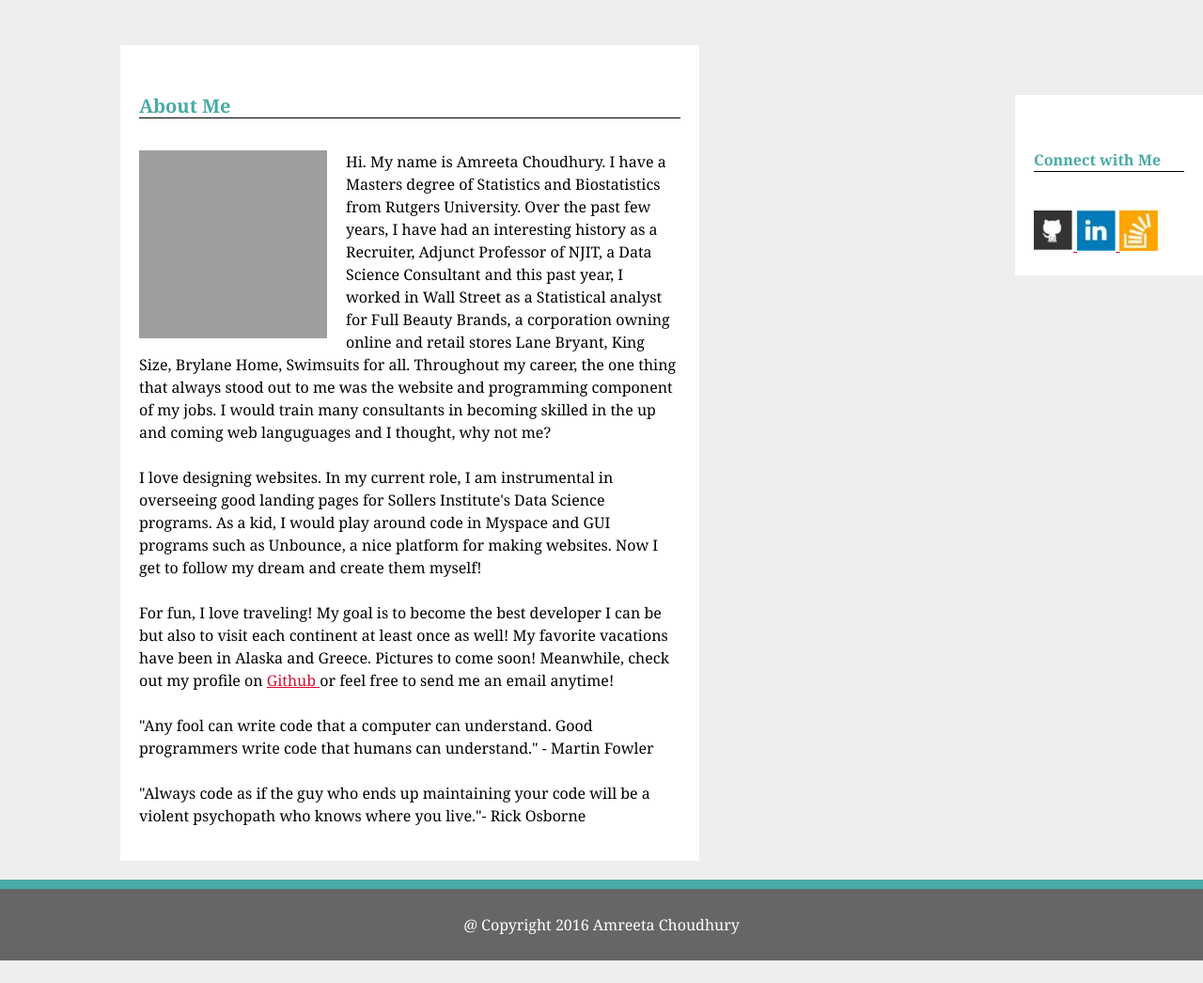
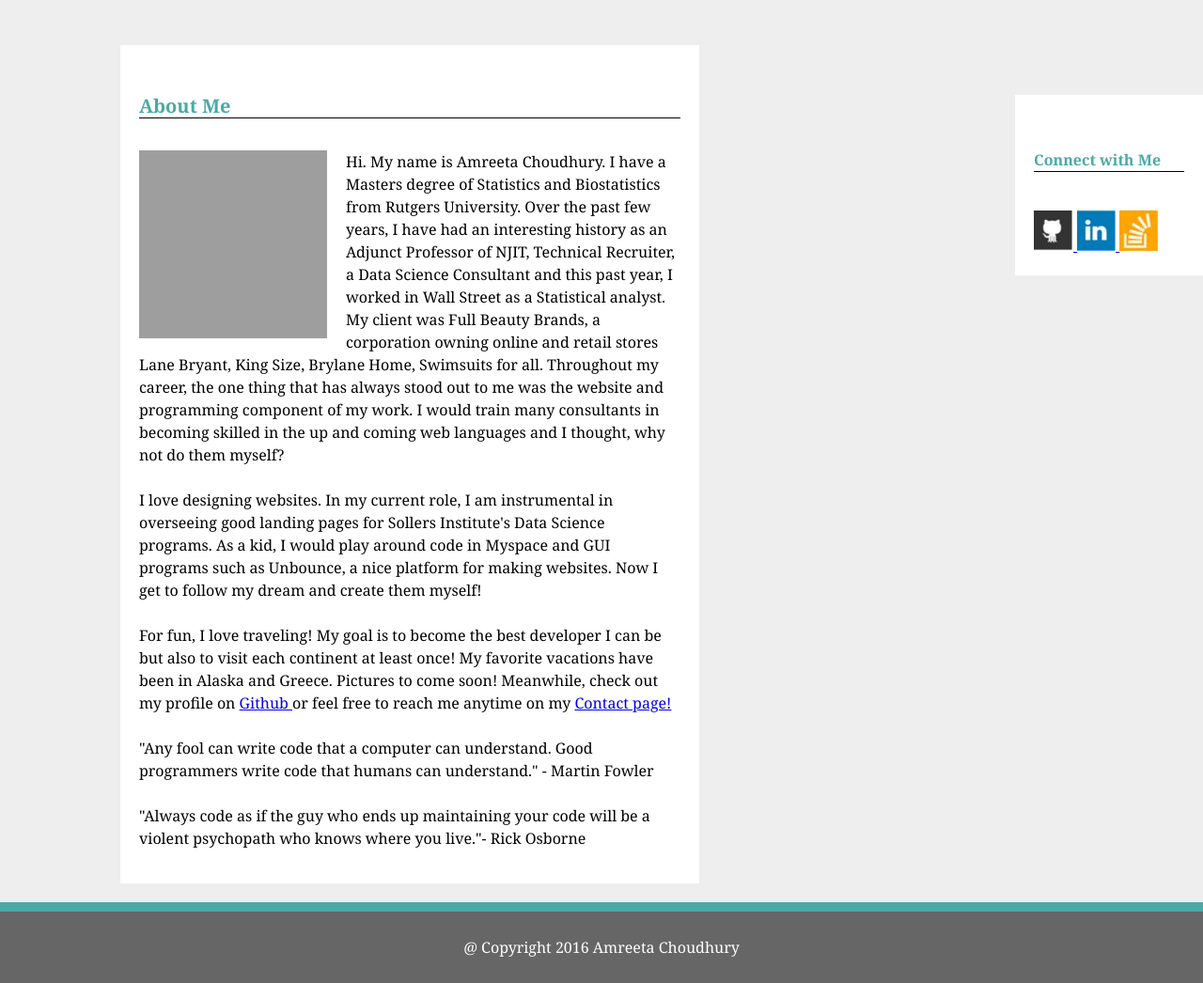
Before and after one commit to amreetac/Basic-Portfolio, a PHP site: page / in a window 1280 px wide. Shown: the part 89-1135 px from the top of the page at 94% size. Before the commit the page ends 1111 px from the top, so only its background shows below. Run offline with PHP 8.4, Linux system fonts and the light colour scheme; grey boxes are pictures that could not be loaded.

Commit message:
Added content

```diff
--- a/assets/css/style.css
+++ b/assets/css/style.css
@@ -24,8 +24,12 @@ h6 {
      font-size: 16px;
 }
 
-a {
+a:hover {
     color: #d21034;
+  text-decoration: underline;
+  font-size: 16px;
+}
+
 }
 
 }
--- a/index.html
+++ b/index.html
@@ -62,7 +62,8 @@
     Masters degree of Statistics and Biostatistics
     from Rutgers University. Over the past few
     years, I have had an interesting history
-    as a Recruiter, Adjunct Professor of NJIT, a Data Science Consultant and this past year, I worked in Wall Street as a Statistical analyst for Full Beauty Brands, a corporation owning online and retail stores Lane Bryant, King Size, Brylane Home, Swimsuits for all.  Throughout my career, the one thing that always stood out to me was the website and programming component of my jobs. I would train many consultants in becoming skilled in the up and coming web languguages and I thought, why not me?
+    as an Adjunct Professor of NJIT, Technical
+    Recruiter, a Data Science Consultant and this past year, I worked in Wall Street as a Statistical analyst. My client was Full Beauty Brands, a corporation owning online and retail stores Lane Bryant, King Size, Brylane Home, Swimsuits for all.  Throughout my career, the one thing that has always stood out to me was the website and programming component of my work. I would train many consultants in becoming skilled in the up and coming web languages and I thought, why not do them myself?
 
     <br>
 
@@ -82,9 +83,9 @@
             For fun, I love traveling! My goal
         is to become the best developer I can be
         but also to visit each continent at
-        least once as well! My favorite
+        least once! My favorite
     vacations have been in Alaska and Greece.
-    Pictures to come soon! Meanwhile, check out my profile on <a href = "http://www.github.com/amreetac/">Github </a> or feel free to send me an email anytime!
+    Pictures to come soon! Meanwhile, check out my profile on <a href = "http://www.github.com/amreetac/">Github </a> or feel free to reach me anytime on my <a href = "https://fast-tundra-81170.herokuapp.com/contact.html">Contact page! </a>
 
     <br>
 
```
